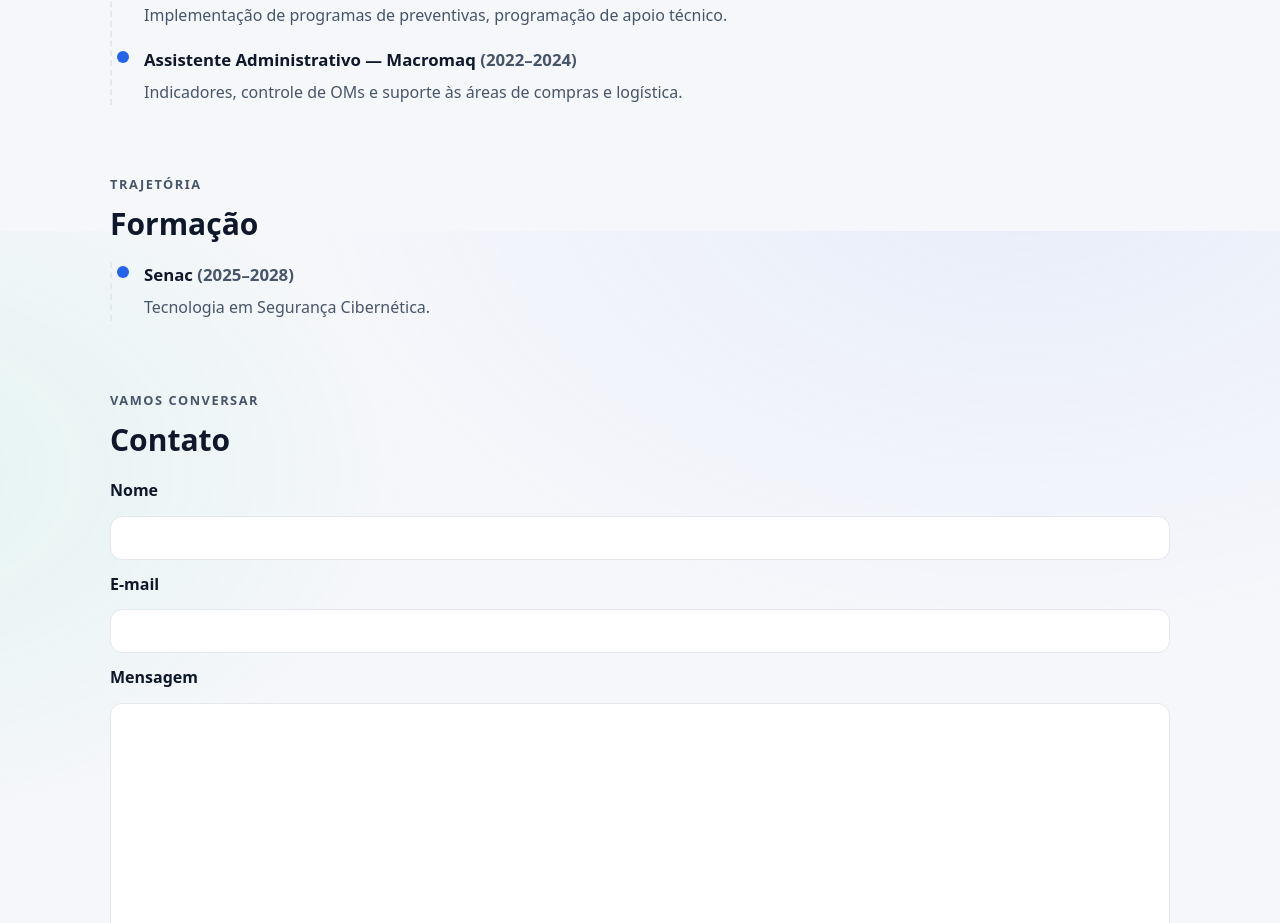
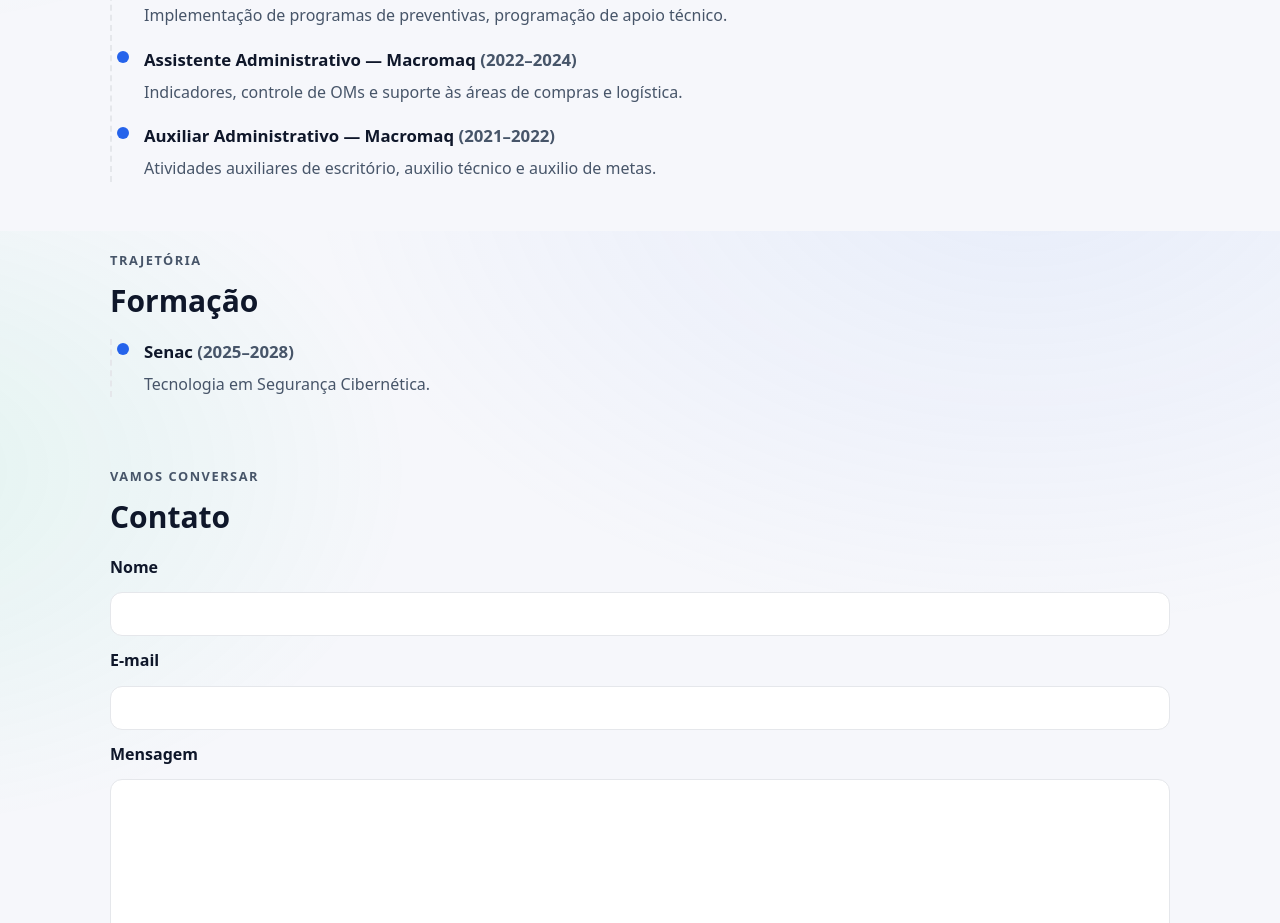
Before and after one commit to Meng0la/portifolio, a plain HTML site: page index.html in a window 1280 px wide. Shown: the part 2169-3092 px from the top of the page. Drawn offline with Linux system fonts and the light colour scheme.

Commit message:
Add files via upload

```diff
--- a/index.html
+++ b/index.html
@@ -168,6 +168,11 @@
           <h3>Assistente Administrativo — Macromaq <span class="muted">(2022–2024)</span></h3>
           <p>Indicadores, controle de OMs e suporte às áreas de compras e logística.</p>
         </div>
+
+        <div class="item">
+          <h3>Auxiliar Administrativo — Macromaq <span class="muted">(2021–2022)</span></h3>
+          <p>Atividades auxiliares de escritório, auxilio técnico e auxilio de metas.</p>
+        </div>
       </div>
     </section>
 
```
